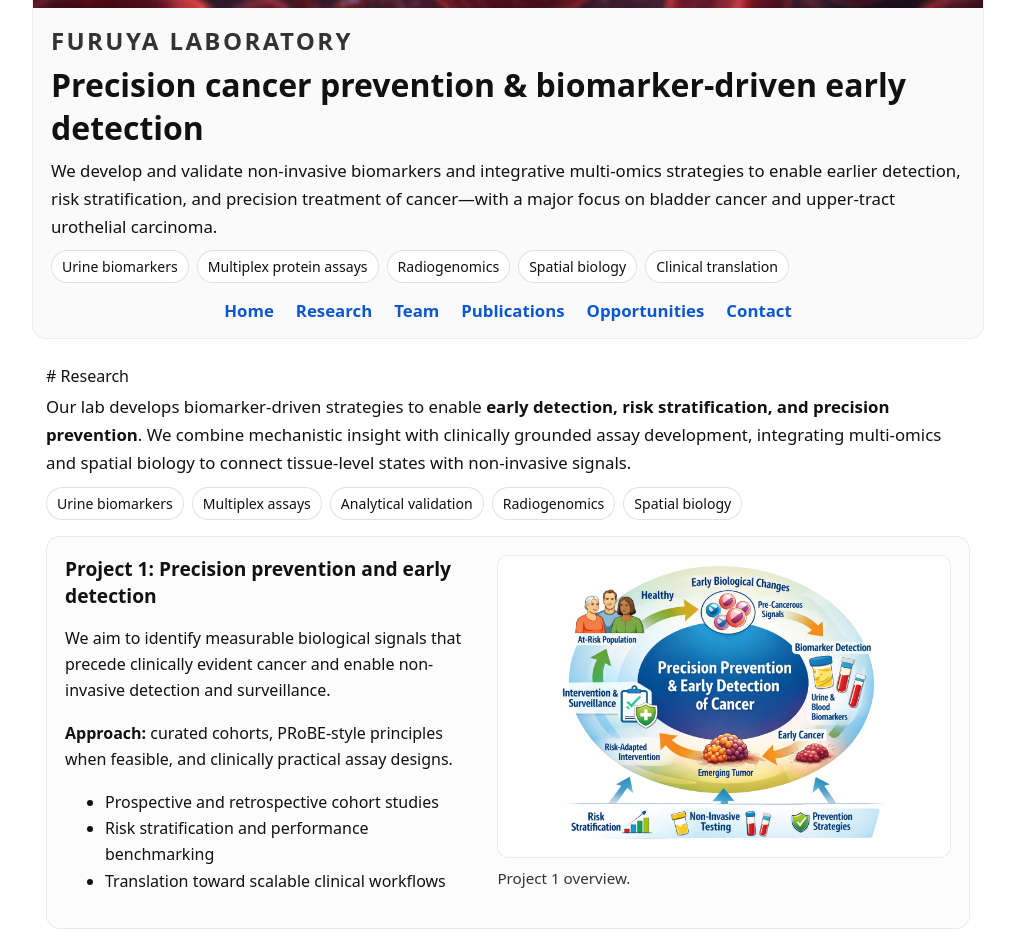
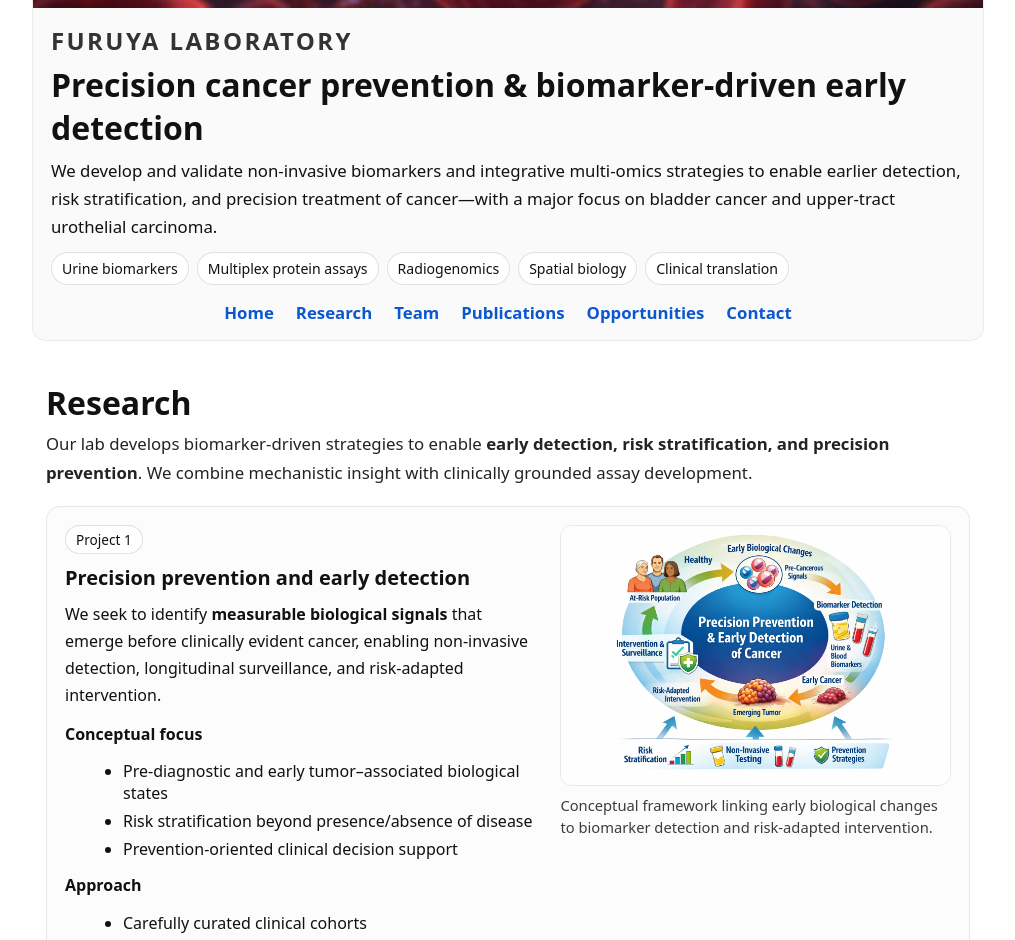
Before and after one commit to hdb58jyfdm-cell/furuyalab.github.io, a Jekyll site: the page built from research.md, in a window 1280 px wide, cut to the strip 640-1580 px from the top of the page. Shown: the whole strip, without its empty margins (132-1147 px from the left). Built offline with Jekyll 4.4.1, drawn with Linux system fonts in a browser that asks for light colours; our own code applies the rules of GitHub Pages for plain Markdown files; some of the changed text lies outside the part shown.

Commit message:
Update research.md

```diff
--- a/research.md
+++ b/research.md
@@ -2,222 +2,214 @@
 title: Research
 ---
 
-
 <style>
-  /* Page container */
   .wrap { max-width: 980px; margin: 0 auto; padding: 0 14px; }
 
-  /* Top nav */
-  .topnav{
-    display:flex;
-    justify-content:center;
-    gap: 26px;
-    flex-wrap: wrap;
-    margin: 14px 0 18px;
-    font-weight: 600;
-  }
-  .topnav a{
-    text-decoration: none;
-    padding: 6px 10px;
-    border-radius: 999px;
-  }
-  .topnav a:hover{
-    background: rgba(0,0,0,.04);
-  }
+  .page-title { margin: 14px 0 6px; font-size: 2.0rem; }
+  .lede { margin: 0 0 16px; font-size: 1.05rem; line-height: 1.7; opacity: .92; }
 
-  /* Cards */
-  .card{
+  .card {
     border: 1px solid rgba(0,0,0,.08);
     border-radius: 14px;
     padding: 18px;
     background: rgba(0,0,0,.01);
-    margin: 16px 0;
+    margin: 18px 0;
   }
-  h1{ margin: 10px 0 6px; font-size: 2.0rem; }
-  h2{ margin: 0 0 10px; font-size: 1.25rem; }
-  h3{ margin: 0 0 10px; font-size: 1.05rem; }
-  p, li{ line-height: 1.65; }
-  .lead{ font-size: 1.05rem; margin-top: 6px; }
 
-  /* Project layout (text + image) */
-  .proj{
-    display:grid;
-    grid-template-columns: 0.95fr 1.05fr; /* give images more space */
-    gap: 22px;
+  .proj {
+    display: grid;
+    grid-template-columns: 1.1fr .9fr;
+    gap: 18px;
     align-items: start;
   }
 
-  /* Image styles */
-  .fig img{
+  .proj h2 {
+    margin: 0 0 10px;
+    font-size: 1.25rem;
+  }
+
+  .proj p { margin: 0 0 12px; line-height: 1.7; }
+  .proj ul { margin: 8px 0 0 18px; }
+  .proj li { margin: 6px 0; }
+
+  .tag {
+    display: inline-block;
+    padding: 4px 10px;
+    border-radius: 999px;
+    border: 1px solid rgba(0,0,0,.12);
+    background: white;
+    font-size: .85rem;
+    margin-bottom: 10px;
+  }
+
+  .imgbox img{
     width: 100%;
     height: auto;
     display: block;
     border-radius: 12px;
     border: 1px solid rgba(0,0,0,.08);
-    background: white;
-  }
-  .cap{
-    margin-top: 10px;
-    font-size: .95rem;
-    opacity: .85;
   }
 
-  /* Project 2 stacked images (vertical) */
-  .imggrid2{
-    display:grid;
-    grid-template-columns: 1fr; /* vertical stack */
-    gap: 14px;
+  .caption{
+    margin-top: 8px;
+    font-size: .92rem;
+    opacity: .82;
+    line-height: 1.55;
   }
 
-  /* Small muted text */
-  .muted{ opacity: .85; }
-  .pillrow{ display:flex; flex-wrap:wrap; gap: 8px; margin-top: 10px; }
-  .pill{
-    padding: 6px 10px;
-    border-radius: 999px;
-    border: 1px solid rgba(0,0,0,.12);
-    font-size: .88rem;
-    background: white;
+  /* Project 2: two images */
+  .imggrid2{
+    display: grid;
+    grid-template-columns: 1fr 1fr;
+    gap: 12px;
   }
 
-  /* Responsive */
-  @media (max-width: 860px){
-    .proj{ grid-template-columns: 1fr; }
-    .topnav{ gap: 10px; }
+  .divider{
+    height: 1px;
+    background: rgba(0,0,0,.08);
+    margin: 14px 0 0;
   }
 
-  /* Footer */
-  .site-footer{
-    margin: 28px 0 10px;
-    text-align: center;
-    font-size: .9rem;
-    opacity: .75;
+  @media (max-width: 900px){
+    .proj { grid-template-columns: 1fr; }
+    .imggrid2 { grid-template-columns: 1fr; }
   }
 </style>
 
 <div class="wrap">
 
-# Research
+  <h1 class="page-title">Research</h1>
+  <p class="lede">
+    Our lab develops biomarker-driven strategies to enable <strong>early detection, risk stratification, and precision prevention</strong>.
+    We combine mechanistic insight with clinically grounded assay development.
+  </p>
 
-<p class="lead">
-Our lab develops biomarker-driven strategies to enable <strong>early detection, risk stratification, and precision prevention</strong>.
-We combine mechanistic insight with clinically grounded assay development, integrating multi-omics and spatial biology to connect tissue-level
-states with non-invasive signals.
-</p>
+  <!-- PROJECT 1 -->
+  <div class="card">
+    <div class="proj">
+      <div>
+        <span class="tag">Project 1</span>
+        <h2>Precision prevention and early detection</h2>
+        <p>
+          We seek to identify <strong>measurable biological signals</strong> that emerge before clinically evident cancer,
+          enabling non-invasive detection, longitudinal surveillance, and risk-adapted intervention.
+        </p>
 
-<div class="pillrow">
-  <span class="pill">Urine biomarkers</span>
-  <span class="pill">Multiplex assays</span>
-  <span class="pill">Analytical validation</span>
-  <span class="pill">Radiogenomics</span>
-  <span class="pill">Spatial biology</span>
-</div>
+        <p><strong>Conceptual focus</strong></p>
+        <ul>
+          <li>Pre-diagnostic and early tumor–associated biological states</li>
+          <li>Risk stratification beyond presence/absence of disease</li>
+          <li>Prevention-oriented clinical decision support</li>
+        </ul>
 
-<!-- ===================== PROJECT 1 ===================== -->
-<div class="card">
-  <div class="proj">
-    <div>
-      <h2>Project 1: Precision prevention and early detection</h2>
-      <p>
-        We aim to identify measurable biological signals that precede clinically evident cancer and enable non-invasive detection and surveillance.
-      </p>
-      <p><strong>Approach:</strong> curated cohorts, PRoBE-style principles when feasible, and clinically practical assay designs.</p>
-      <ul>
-        <li>Prospective and retrospective cohort studies</li>
-        <li>Risk stratification and performance benchmarking</li>
-        <li>Translation toward scalable clinical workflows</li>
-      </ul>
-    </div>
+        <p style="margin-top:12px;"><strong>Approach</strong></p>
+        <ul>
+          <li>Carefully curated clinical cohorts</li>
+          <li>PRoBE-style principles when feasible</li>
+          <li>Emphasis on assays compatible with real-world clinical workflows</li>
+        </ul>
+      </div>
 
-    <div class="fig">
-      <img src="/assets/img/Project_1.jpg" alt="Project 1 figure">
-      <div class="cap">Project 1 overview.</div>
+      <div class="imgbox">
+        <img src="/assets/img/Project_1.jpg" alt="Project 1 schematic">
+        <div class="caption">
+          Conceptual framework linking early biological changes to biomarker detection and risk-adapted intervention.
+        </div>
+      </div>
     </div>
   </div>
-</div>
 
-<!-- ===================== PROJECT 2 ===================== -->
-<div class="card">
-  <div class="proj">
-    <div>
-      <h2>Project 2: Biomarker panels and assay development</h2>
-      <p>
-        We focus on translation: building assays that are robust, scalable, and compatible with real clinical workflows.
-      </p>
+  <!-- PROJECT 2 -->
+  <div class="card">
+    <div class="proj">
+      <div>
+        <span class="tag">Project 2</span>
+        <h2>Biomarker panels and assay development</h2>
+        <p>
+          Our work prioritizes <strong>translation</strong>, with a focus on developing assays that are analytically robust,
+          scalable, and deployable in clinical laboratories.
+        </p>
 
-      <h3>Examples of translation priorities</h3>
-      <ul>
-        <li>Multiplex protein panels (urine-based)</li>
-        <li>Reproducible QC frameworks and analytical validation thinking</li>
-        <li>Bridging discovery platforms → targeted assays</li>
-      </ul>
+        <p><strong>Translation priorities</strong></p>
+        <ul>
+          <li>Multiplex protein biomarker panels (primarily urine-based)</li>
+          <li>Reproducible quality-control and analytical validation frameworks</li>
+          <li>Systematic bridging from discovery platforms to targeted, locked assays</li>
+        </ul>
+      </div>
 
-      <p class="muted">
-        (You can refine these bullets later to match your Word figure captions.)
-      </p>
-    </div>
-
-    <div class="fig">
-      <div class="imggrid2">
-        <img src="/assets/img/Project_2_1.jpg" alt="Project 2 image 1">
-        <img src="/assets/img/Project_2_2.jpg" alt="Project 2 image 2">
+      <div class="imgbox">
+        <div class="imggrid2">
+          <img src="/assets/img/Project_2_1.jpg" alt="Project 2 image 1">
+          <img src="/assets/img/Project_2_2.jpg" alt="Project 2 image 2">
+        </div>
+        <div class="caption">
+          Building practical, clinically scalable biomarker assays—from discovery through validation and deployment.
+        </div>
       </div>
-      <div class="cap">Project 2 schematic (assay development and analytical validation).</div>
     </div>
   </div>
-</div>
 
-<!-- ===================== PROJECT 3 ===================== -->
-<div class="card">
-  <div class="proj">
-    <div>
-      <h2>Project 3: Spatial and multi-omics biology</h2>
-      <p>
-        We connect tissue-level biology to urine/tissue biomarkers and outcomes to better understand early tumor-associated states and their clinical implications.
-      </p>
+  <!-- PROJECT 3 -->
+  <div class="card">
+    <div class="proj">
+      <div>
+        <span class="tag">Project 3</span>
+        <h2>Spatial and multi-omics biology</h2>
+        <p>
+          We connect <strong>tissue-level biology</strong> to measurable biomarkers and clinical outcomes,
+          enabling mechanistic interpretation of non-invasive signals.
+        </p>
 
-      <h3>Methods (examples)</h3>
-      <ul>
-        <li>Spatial transcriptomics / spatial proteomics</li>
-        <li>Bulk profiling + targeted validation</li>
-        <li>Integrative analysis across datasets and models</li>
-      </ul>
-    </div>
+        <p><strong>Representative methods</strong></p>
+        <ul>
+          <li>Spatial transcriptomics and spatial proteomics</li>
+          <li>Bulk profiling with targeted validation</li>
+          <li>Integrative analysis across cohorts, platforms, and experimental models</li>
+        </ul>
+      </div>
 
-    <div class="fig">
-      <img src="/assets/img/Project_3.jpg" alt="Project 3 figure">
-      <div class="cap">Project 3 overview.</div>
+      <div class="imgbox">
+        <img src="/assets/img/Project_3.jpg" alt="Project 3 schematic">
+        <div class="caption">
+          Integrating spatial biology and multi-omics to link tissue states with liquid biomarkers and outcomes.
+        </div>
+      </div>
     </div>
   </div>
-</div>
 
-<!-- ===================== PROJECT 4 ===================== -->
-<div class="card">
-  <div class="proj">
-    <div>
-      <h2>Project 4: Experimental models supporting temporal biology</h2>
-      <p>
-        We leverage experimental models to understand how early tumor-associated biological states evolve over time and how these changes shape detectable biomarker signals.
-      </p>
+  <!-- PROJECT 4 -->
+  <div class="card">
+    <div class="proj">
+      <div>
+        <span class="tag">Project 4</span>
+        <h2>Experimental models to support temporal biology</h2>
+        <p>
+          We leverage experimental models to understand <strong>how early tumor-associated states evolve over time</strong>
+          and how these dynamics shape detectable biomarker signals.
+        </p>
 
-      <ul>
-        <li>Model development for disease initiation and progression</li>
-        <li>Temporal profiling and cross-modal comparisons</li>
-        <li>Mechanistic studies to connect biology to biomarkers</li>
-      </ul>
+        <p><strong>Goals</strong></p>
+        <ul>
+          <li>Define temporal trajectories of tumor initiation and progression</li>
+          <li>Link evolving tissue biology to urine- and tissue-based biomarkers</li>
+          <li>Support hypothesis-driven interpretation of clinical findings</li>
+        </ul>
+      </div>
 
-      <p>
-        If you’d like to collaborate, please reach out via <a href="/contact"><strong>Contact</strong></a>.
-      </p>
-    </div>
-
-    <div class="fig">
-      <img src="/assets/img/Project_4.jpg" alt="Project 4 figure">
-      <div class="cap">Project 4 overview.</div>
+      <div class="imgbox">
+        <img src="/assets/img/Project_4.jpg" alt="Project 4 schematic">
+        <div class="caption">
+          Modeling temporal evolution of early lesions to interpret biomarker emergence and progression risk.
+        </div>
+      </div>
     </div>
   </div>
-</div>
 
-<p class="site-footer"><small>© Furuya Lab. All rights reserved.</small></p>
+  <div class="divider"></div>
+
+  <p style="margin:16px 0 0; font-size:.98rem;">
+    If you’d like to collaborate, please reach out via <a href="/contact">Contact</a>.
+  </p>
 
 </div>
```
